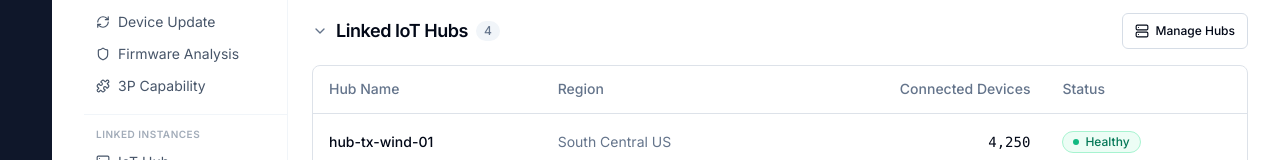
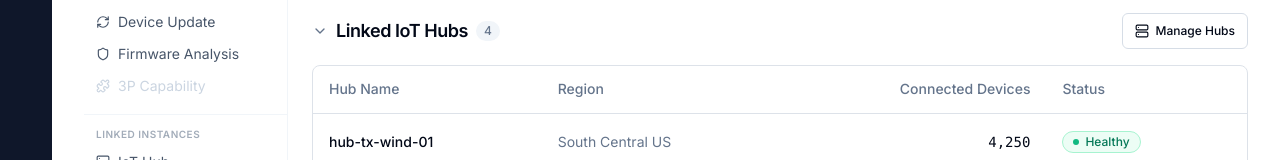
Before and after one commit to dimatx/dimatokar-ui-prototyping-microsoft, a React (Vite) app: page /adr-namespace in a window 1280 px wide. Shown: the part 562-722 px from the top of the page. Built offline with nearby package versions, Linux system fonts and the light colour scheme.

Commit message:
Disable 3P Capability menu item

```diff
--- a/src/workflows/adr-namespace/Page.tsx
+++ b/src/workflows/adr-namespace/Page.tsx
@@ -1256,7 +1256,7 @@ const LEFT_MENU_SECTIONS = [
       { id: 'jobs', label: 'Jobs', icon: Activity },
       { id: 'device-update', label: 'Device Update', icon: RefreshCw },
       { id: 'firmware', label: 'Firmware Analysis', icon: Shield },
-      { id: '3p', label: '3P Capability', icon: Puzzle },
+      { id: '3p', label: '3P Capability', icon: Puzzle, disabled: true },
     ],
   },
   {
@@ -1315,9 +1315,13 @@ function LeftMenu({
                 {section.items.map((item) => (
                   <button
                     key={item.id}
-                    onClick={() => onItemClick(item.id)}
+                    onClick={() => !('disabled' in item && item.disabled) && onItemClick(item.id)}
+                    disabled={'disabled' in item && item.disabled}
+                    title={'disabled' in item && item.disabled ? 'Coming soon' : undefined}
                     className={`w-full flex items-center gap-2 px-3 py-1.5 rounded-md text-sm transition-colors whitespace-nowrap ${
-                      activeItem === item.id
+                      'disabled' in item && item.disabled
+                        ? 'text-slate-300 cursor-not-allowed'
+                        : activeItem === item.id
                         ? 'bg-blue-50 text-blue-700 font-medium'
                         : 'text-slate-600 hover:bg-muted/50 hover:text-foreground'
                     }`}
```
